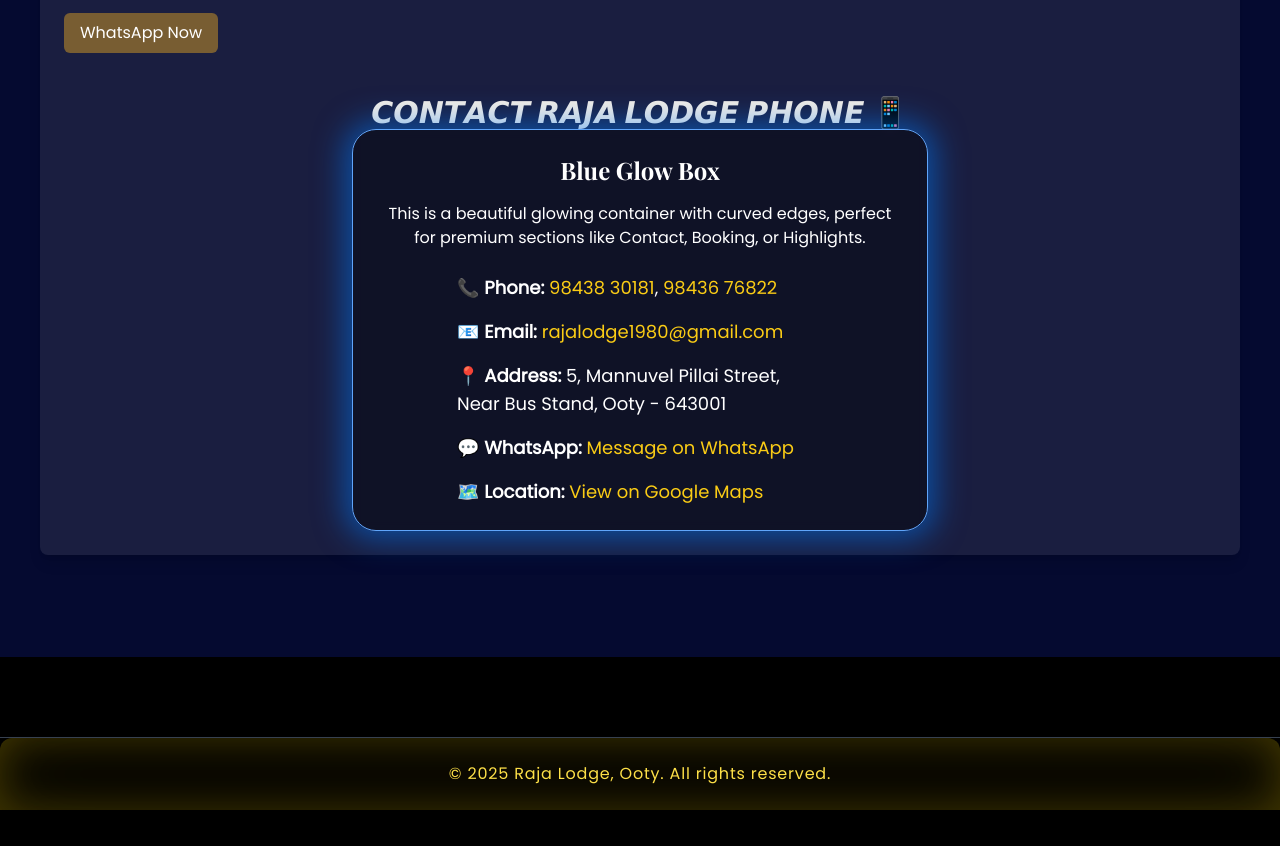
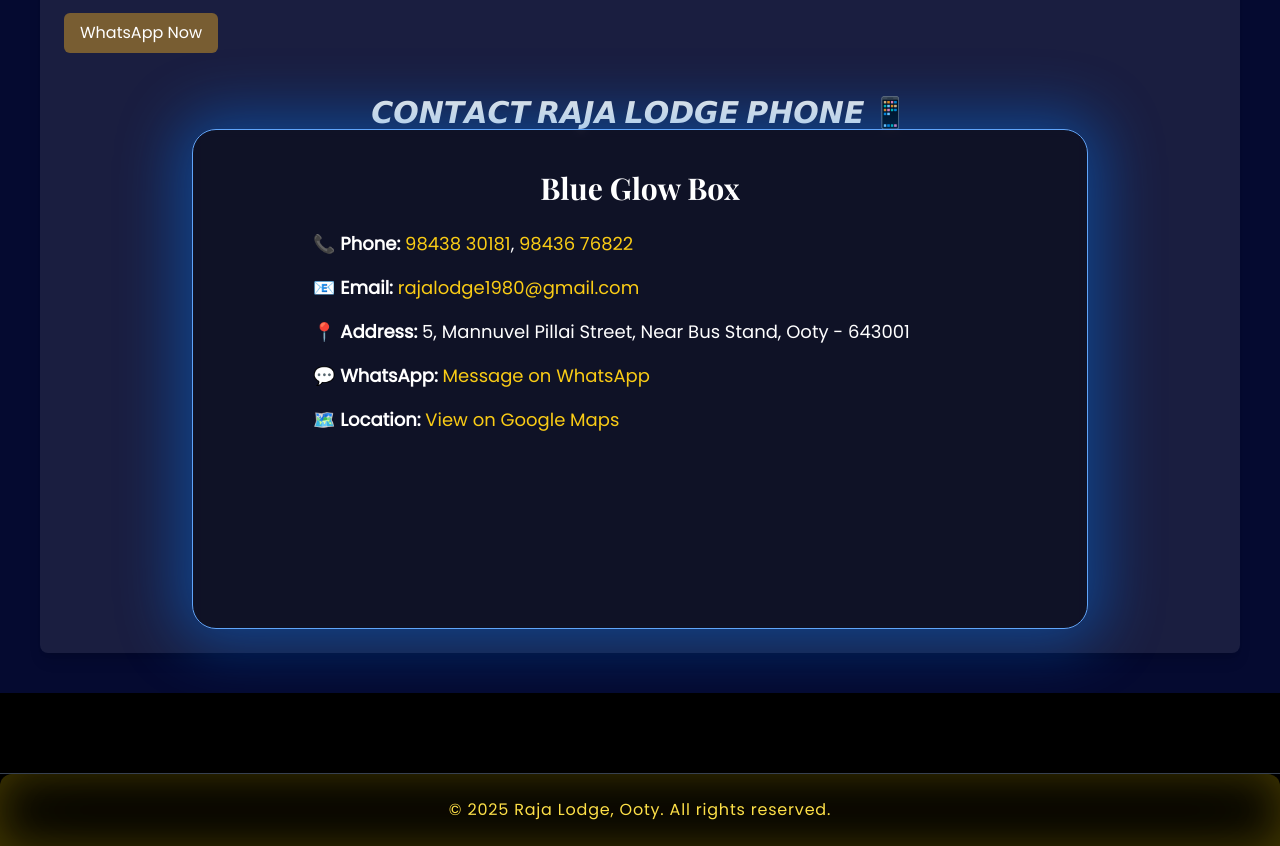
Before and after one commit to hemanthswetha/Client-1-SEO, a plain HTML site: page Index.html in a window 1280 px wide. Shown: the part 6484-7330 px from the top of the page. Before the commit the page ends 7294 px from the top, so only its background shows below. Drawn offline with nearby package versions, Linux system fonts and the light colour scheme.

Commit message:
Update Index.html

```diff
--- a/Index.html
+++ b/Index.html
@@ -491,9 +491,10 @@
   <h1 class="text-2xl md:text-3xl font-bold text-center mt-10">𝘾𝙊𝙉𝙏𝘼𝘾𝙏 𝙍𝘼𝙅𝘼 𝙇𝙊𝘿𝙂𝙀 𝙋𝙃𝙊𝙉𝙀 📱</h1>
 
   <!-- Contact Details -->
-     <div class="mx-auto max-w-xl p-6 rounded-3xl border border-blue-400 shadow-[0_0_30px_8px_rgba(0,126,255,0.5)] bg-black bg-opacity-40 text-white backdrop-blur-sm">
-  <h2 class="text-2xl font-bold text-center mb-4">Blue Glow Box</h2>
-  <p class="text-center">This is a beautiful glowing container with curved edges, perfect for premium sections like Contact, Booking, or Highlights.</p>
+     <div class="mx-auto w-full max-w-4xl h-[500px] p-10 rounded-3xl border border-blue-400 shadow-[0_0_60px_15px_rgba(0,126,255,0.4)] bg-black bg-opacity-40 text-white backdrop-blur-sm">
+  <h2 class="text-3xl font-bold text-center mb-6">Blue Glow Box</h2>
+
+
 
   <div class="space-y-4 text-base sm:text-lg leading-relaxed mt-6 px-4 md:px-20">
     <p><strong>📞 Phone:</strong>
```
